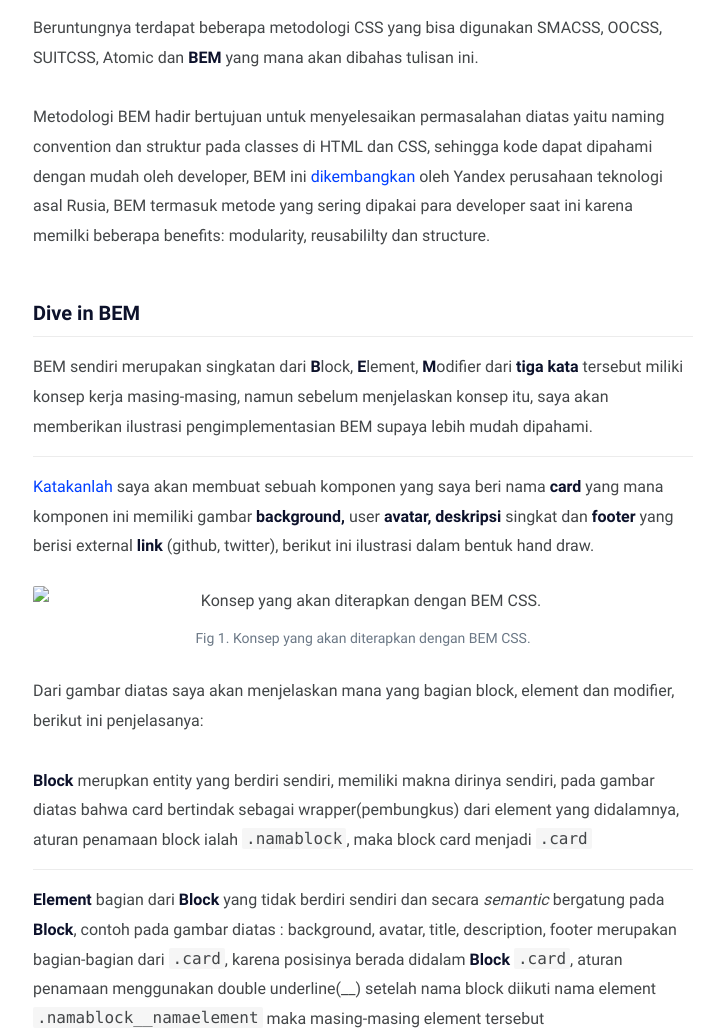
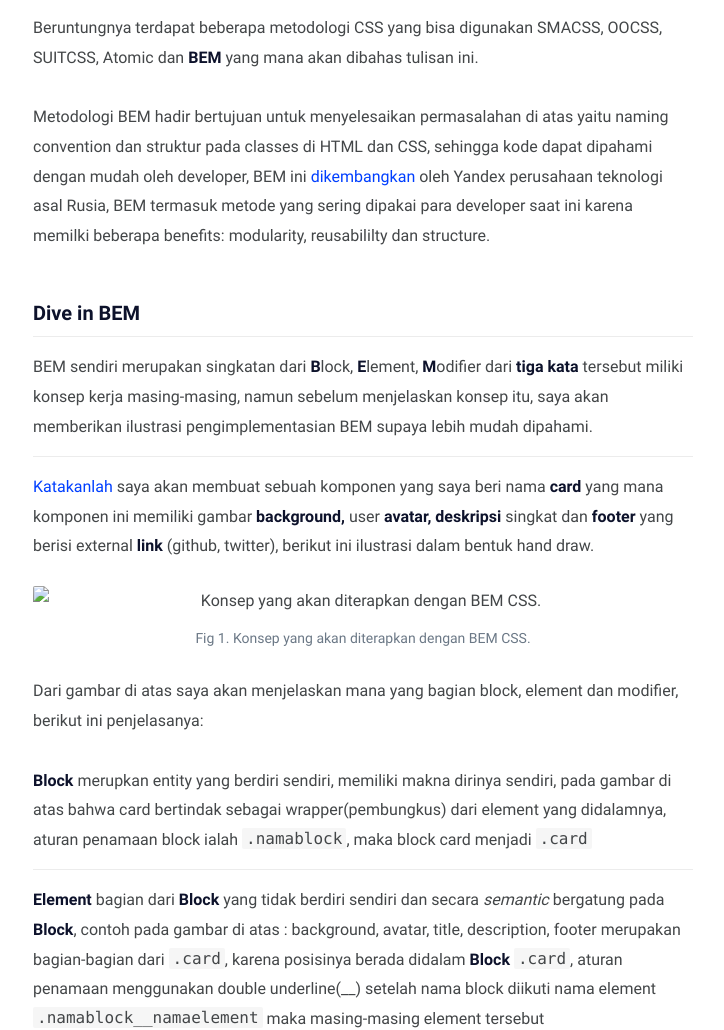
Before and after one commit to piharpi/piharpi.com, a Jekyll site: the page built from _posts/metodologi-bem-css/2020-04-26-metodologi-bem-css.md, in a window 1280 px wide and 1400 px high, scrolled down 753 px. Shown: the part 153-1183 px from the top of the window, without its empty margins (277-1001 px from the left). Built offline with Jekyll 4.4.1, drawn with Linux system fonts in a browser that asks for light colours; some web fonts are replaced; some of the changed text lies outside the part shown.

Commit message:
fix diatas to di atas

````diff
--- a/_posts/metodologi-bem-css/2020-04-26-metodologi-bem-css.md
+++ b/_posts/metodologi-bem-css/2020-04-26-metodologi-bem-css.md
@@ -21,7 +22,7 @@
 
 Beruntungnya terdapat beberapa metodologi CSS yang bisa digunakan SMACSS, OOCSS, SUITCSS, Atomic dan **BEM** yang mana akan dibahas tulisan ini.
 
-Metodologi BEM hadir bertujuan untuk menyelesaikan permasalahan diatas yaitu naming convention dan struktur pada classes di HTML dan CSS, sehingga kode dapat dipahami dengan mudah oleh developer, BEM ini [dikembangkan](http://bem.info) oleh Yandex perusahaan teknologi asal Rusia, BEM termasuk metode yang sering dipakai para developer saat ini karena memilki beberapa benefits: modularity, reusabililty dan structure.
+Metodologi BEM hadir bertujuan untuk menyelesaikan permasalahan di atas yaitu naming convention dan struktur pada classes di HTML dan CSS, sehingga kode dapat dipahami dengan mudah oleh developer, BEM ini [dikembangkan](http://bem.info) oleh Yandex perusahaan teknologi asal Rusia, BEM termasuk metode yang sering dipakai para developer saat ini karena memilki beberapa benefits: modularity, reusabililty dan structure.
 
 ### Dive in BEM
 
@@ -36,13 +37,13 @@
   <figcaption>Fig 1. Konsep yang akan diterapkan dengan BEM CSS.</figcaption>
 </figure>
 
-Dari gambar diatas saya akan menjelaskan mana yang bagian block, element dan modifier, berikut ini penjelasanya:
+Dari gambar di atas saya akan menjelaskan mana yang bagian block, element dan modifier, berikut ini penjelasanya:
 
-**Block** merupkan entity yang berdiri sendiri, memiliki makna dirinya sendiri, pada gambar diatas bahwa card bertindak sebagai wrapper(pembungkus) dari element yang didalamnya, aturan penamaan block ialah `.namablock`, maka block card menjadi `.card`
+**Block** merupkan entity yang berdiri sendiri, memiliki makna dirinya sendiri, pada gambar di atas bahwa card bertindak sebagai wrapper(pembungkus) dari element yang didalamnya, aturan penamaan block ialah `.namablock`, maka block card menjadi `.card`
 
 ---
 
-**Element** bagian dari **Block** yang tidak berdiri sendiri dan secara _semantic_ bergatung pada **Block**, contoh pada gambar diatas : background, avatar, title, description, footer merupakan bagian-bagian dari `.card`, karena posisinya berada didalam **Block** `.card`, aturan penamaan menggunakan double underline(\_\_) setelah nama block diikuti nama element `.namablock__namaelement` maka masing-masing element tersebut `.card__background` `.card__avatar` `.card__title` `.card__description` `.card__footer`.
+**Element** bagian dari **Block** yang tidak berdiri sendiri dan secara _semantic_ bergatung pada **Block**, contoh pada gambar di atas : background, avatar, title, description, footer merupakan bagian-bagian dari `.card`, karena posisinya berada didalam **Block** `.card`, aturan penamaan menggunakan double underline(\_\_) setelah nama block diikuti nama element `.namablock__namaelement` maka masing-masing element tersebut `.card__background` `.card__avatar` `.card__title` `.card__description` `.card__footer`.
 
 ---
 
@@ -55,7 +56,7 @@
   <figcaption>Fig 2. Ilustrasi implementasi BEM CSS.</figcaption>
 </figure>
 
-Jika ilustrasi diatas kita tuliskan di CSS, hasil penyusunan struktur class selector akan lebih terlihat tegas, mempunyai makna yang jelas, karena setiap class selector memilki peran dan saling berkaitan.
+Jika ilustrasi di atas kita tuliskan di CSS, hasil penyusunan struktur class selector akan lebih terlihat tegas, mempunyai makna yang jelas, karena setiap class selector memilki peran dan saling berkaitan.
 
 ```scss
 // CSS
@@ -176,7 +177,7 @@
 
 ## Output Learning
 
-Dibawah ini merupakan hasil komponen card yang saya buat berdasarkan konsep diatas, sengaja tidak saya lampirkan CSS karena terlalu panjang nantinya, namun hasil dan source code bisa diakses [disini](https://codesandbox.io/s/bem-css-y55p2?file=/index.html) atau playground dibawah ini.
+Dibawah ini merupakan hasil komponen card yang saya buat berdasarkan konsep di atas, sengaja tidak saya lampirkan CSS karena terlalu panjang nantinya, namun hasil dan source code bisa diakses [disini](https://codesandbox.io/s/bem-css-y55p2?file=/index.html) atau playground dibawah ini.
 
 
 <iframe
````
Also changed, not shown: other parts of _posts/metodologi-bem-css/2020-04-26-metodologi-bem-css.md (+1 -0 lines).
